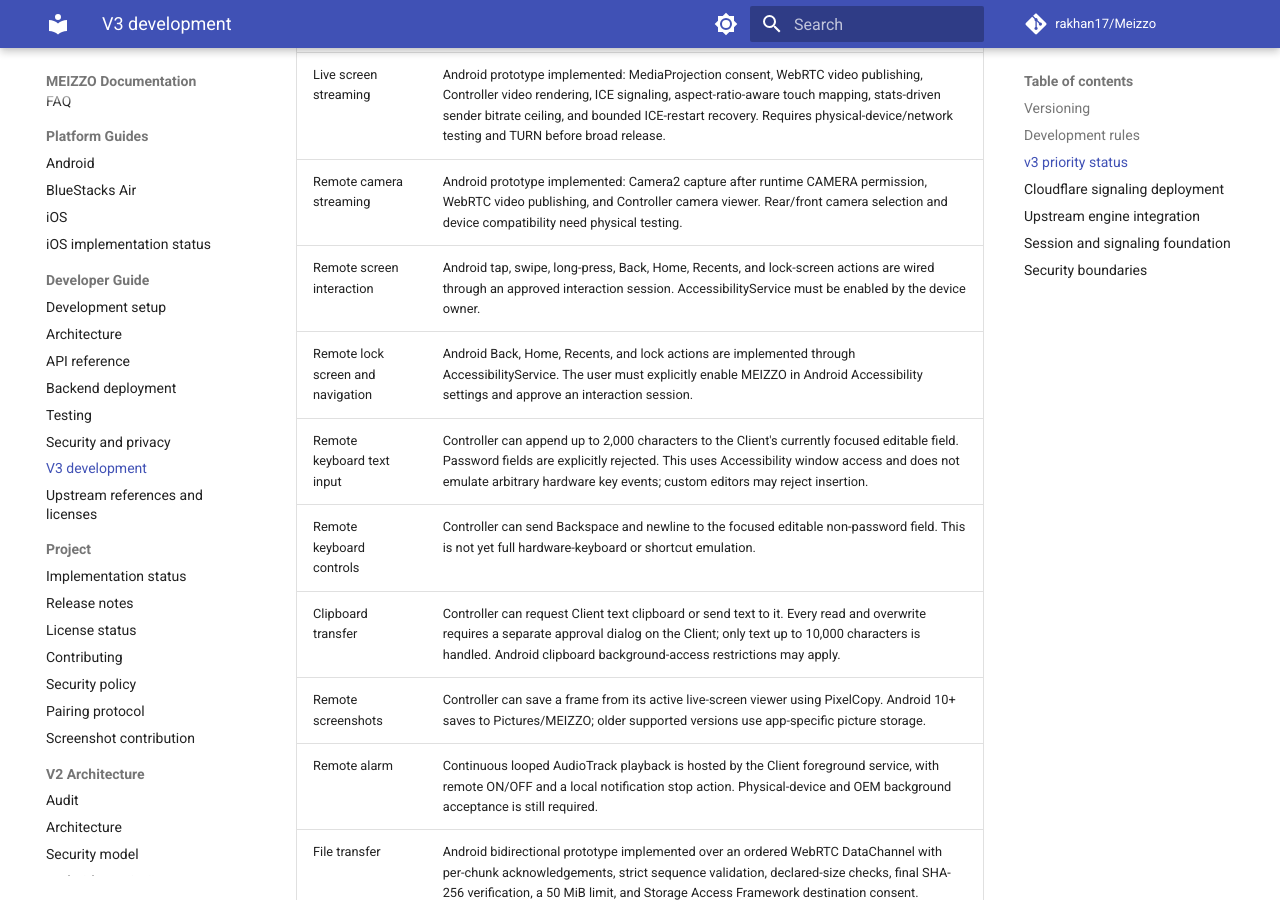
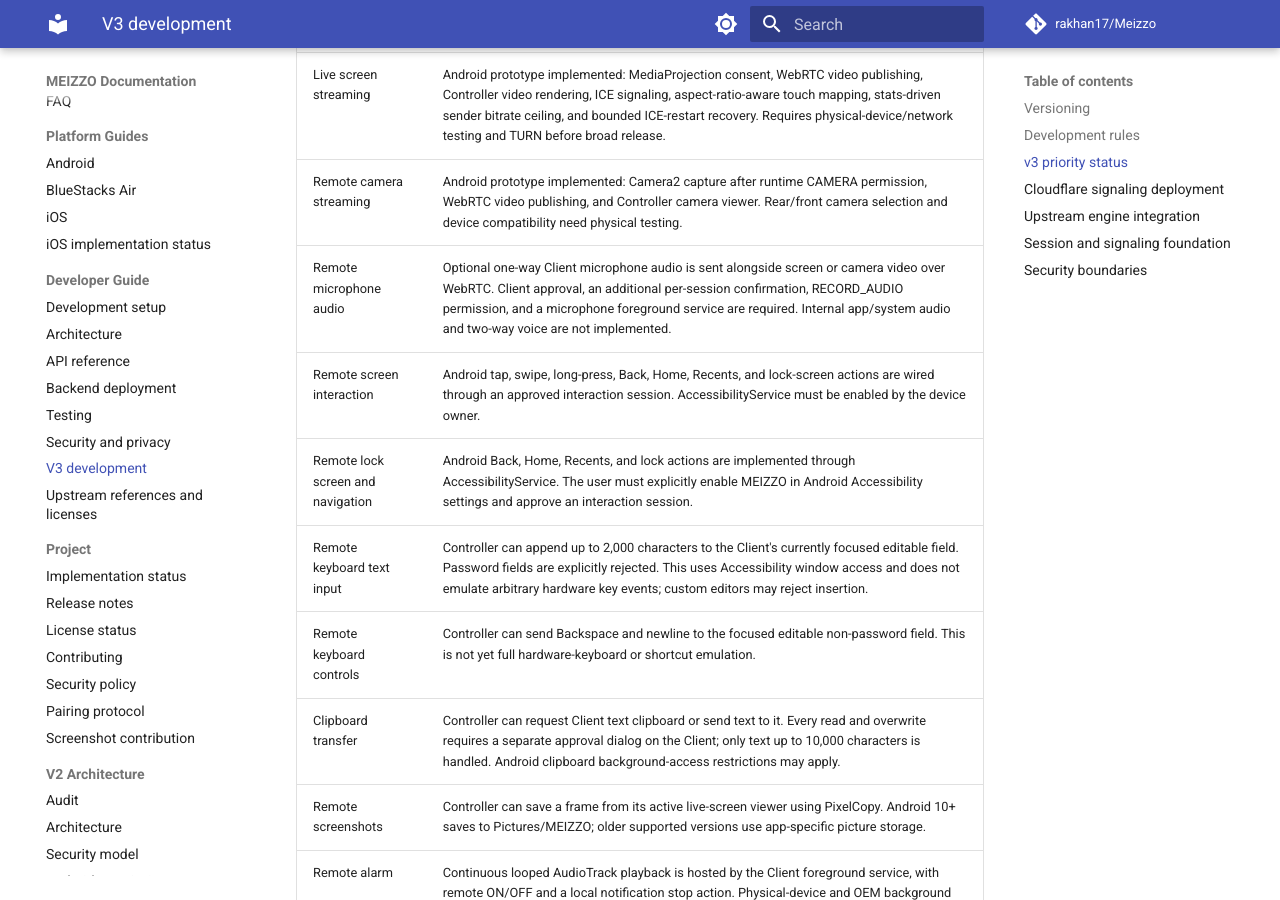
Before and after one commit to rakhan17/Meizzo, an MkDocs documentation site: the page built from docs/v3/README.md, in a window 1280 px wide and 900 px high, scrolled down 835 px. Built offline with MkDocs 1.6.1 and Material for MkDocs 9.7.7, drawn with Linux system fonts in a browser that asks for light colours; comment, search, counter and statistics services are not loaded.

Commit message:
Document optional remote microphone audio

```diff
--- a/docs/v3/README.md
+++ b/docs/v3/README.md
@@ -23,6 +23,7 @@ This branch is the isolated development line for MEIZZO 3.x. The v2.5.0 stable l
 |---|---|
 | Live screen streaming | Android prototype implemented: MediaProjection consent, WebRTC video publishing, Controller video rendering, ICE signaling, aspect-ratio-aware touch mapping, stats-driven sender bitrate ceiling, and bounded ICE-restart recovery. Requires physical-device/network testing and TURN before broad release. |
 | Remote camera streaming | Android prototype implemented: Camera2 capture after runtime CAMERA permission, WebRTC video publishing, and Controller camera viewer. Rear/front camera selection and device compatibility need physical testing. |
+| Remote microphone audio | Optional one-way Client microphone audio is sent alongside screen or camera video over WebRTC. Client approval, an additional per-session confirmation, RECORD_AUDIO permission, and a microphone foreground service are required. Internal app/system audio and two-way voice are not implemented. |
 | Remote screen interaction | Android tap, swipe, long-press, Back, Home, Recents, and lock-screen actions are wired through an approved interaction session. AccessibilityService must be enabled by the device owner. |
 | Remote lock screen and navigation | Android Back, Home, Recents, and lock actions are implemented through AccessibilityService. The user must explicitly enable MEIZZO in Android Accessibility settings and approve an interaction session. |
 | Remote keyboard text input | Controller can append up to 2,000 characters to the Client's currently focused editable field. Password fields are explicitly rejected. This uses Accessibility window access and does not emulate arbitrary hardware key events; custom editors may reject insertion. |
```
